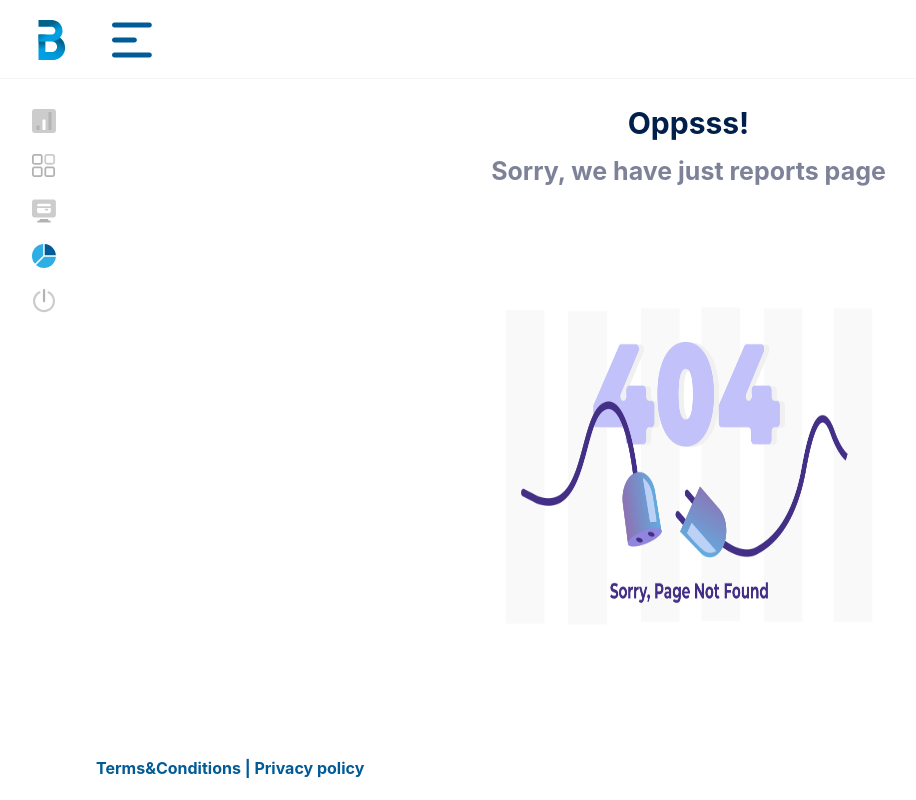
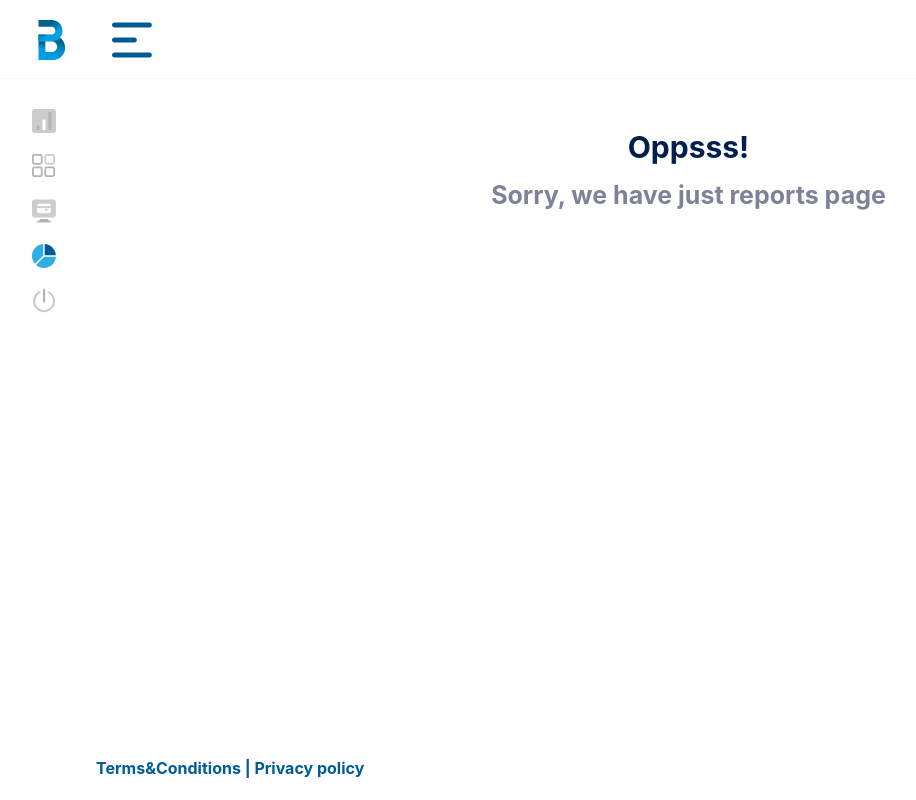
Before and after one commit to esraltintas/reports-dashboard, a Next.js app: page / in a window 1280 px wide. Shown: the whole page, without its empty margins (4-920 px from the left). Built offline with nearby package versions, Linux system fonts and the light colour scheme; no server answers.

Commit message:
Remove 404 image

```diff
--- a/components/EmptyPage/index.js
+++ b/components/EmptyPage/index.js
@@ -1,5 +1,4 @@
 import React from "react"
-import Image from "next/image"
 
 import { StyledEmptyWrapper, StyledText, StyledTitle } from "./index.styles"
 
@@ -8,7 +7,6 @@ const EmptyPage = () => {
     <StyledEmptyWrapper>
       <StyledTitle>Oppsss!</StyledTitle>
       <StyledText>Sorry, we have just reports page</StyledText>
-      <Image src="/assets/004.jpg" width="500" height="400" />
     </StyledEmptyWrapper>
   )
 }
```
Also changed, not shown: public/assets/004.jpg (deleted).
